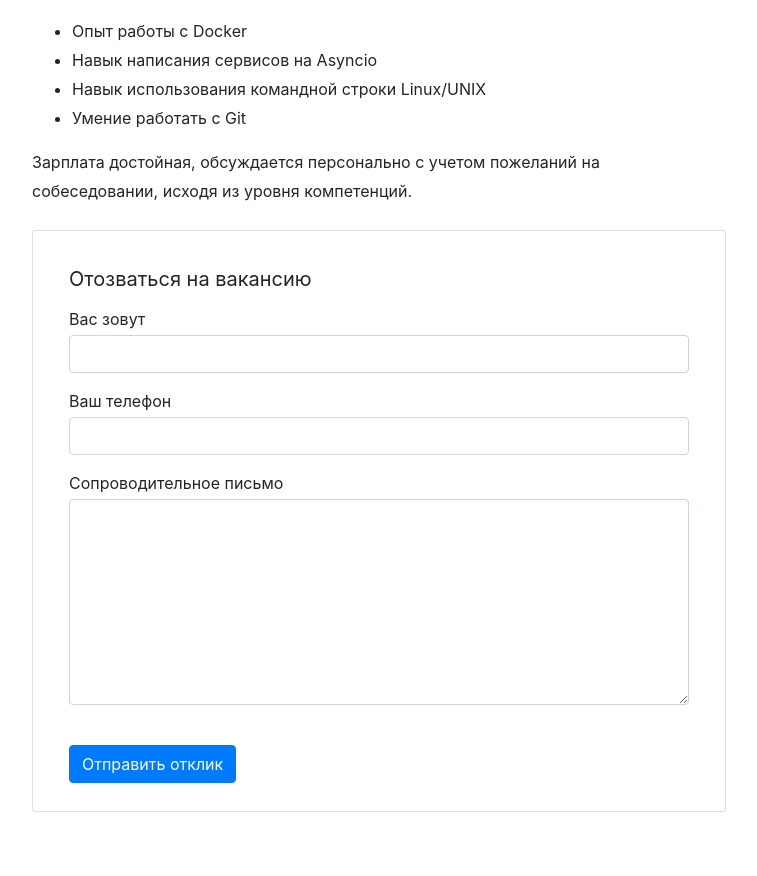
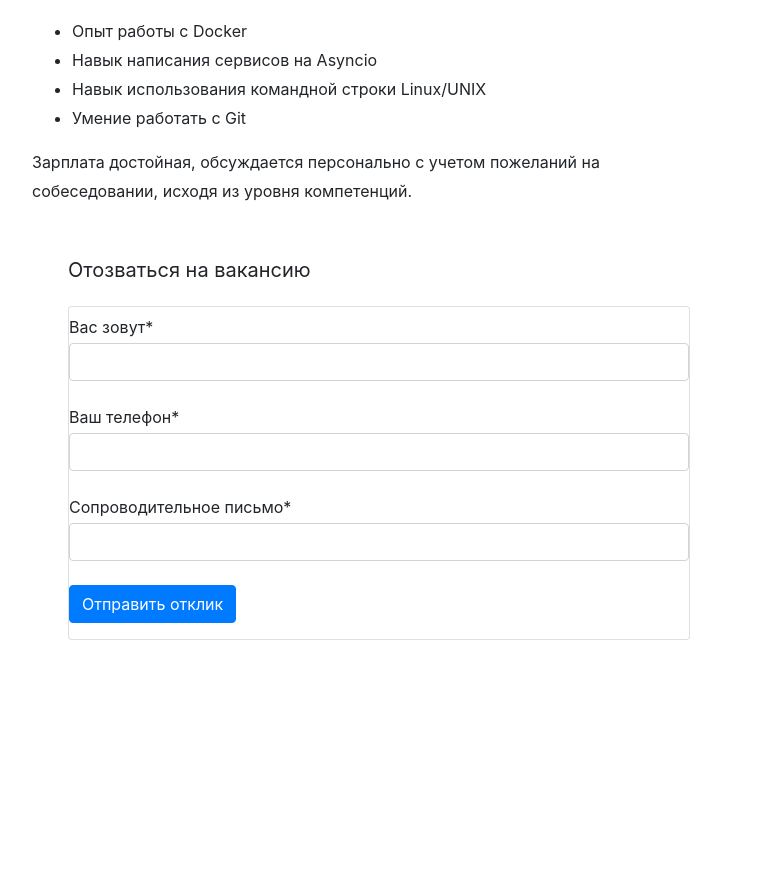
Before and after one commit to Julia-Kh/stepik_vacancies_django_course, a Django app: page /vacancies/1/ in a window 1280 px wide. Shown: the part 906-1782 px from the top of the page, without its empty margins (269-1026 px from the left). After the commit the page ends 1546 px from the top, so only its background shows below. Run offline with Django 3.2, Linux system fonts and the light colour scheme; data comes from the database, SQL or seed files in the repository; some libraries are stand-ins or nearby versions.

Commit message:
Пытаюсь сделать форму отклика на вакансию

```diff
--- a/requirements.txt
+++ b/requirements.txt
@@ -40,3 +40,4 @@ stdlib-list==0.8.0
 toml==0.10.2
 typing-extensions==3.7.4.3
 django-debug-toolbar~=3.2
+django-crispy-forms~=1.10.0
--- a/templates/vacancies/vacancy.html
+++ b/templates/vacancies/vacancy.html
@@ -1,6 +1,7 @@
 {% extends 'vacancies/base.html' %}
 {% load static %}
 {% block container %}
+    {% load crispy_forms_tags %}
 
     <main class="container mt-3 pb-5">
         <div class="row mt-5">
@@ -11,7 +12,8 @@
             </div>
             <div class="col-12 col-lg-8">
                 <section class="pl-3">
-                    <a href="{% url 'company' vacancy.company.id %}"><img src="{{ vacancy.company.logo.url }}" width="130" height="80" alt=""></a>
+                    <a href="{% url 'company' vacancy.company.id %}"><img src="{{ vacancy.company.logo.url }}"
+                                                                          width="130" height="80" alt=""></a>
                     <div class="d-flex align-items-baseline align-content-baseline">
                         <h1 class="h2 mt-4 font-weight-bold">{{ vacancy.title }}</h1>
                         <p class="m-0 pl-3">{{ vacancy.salary_from }} – {{ vacancy.salary_to }} Р</p>
@@ -22,24 +24,12 @@
                     <div style="line-height: 1.8;">
                         {{ vacancy.description|safe }}
                     </div>
-                    <form action="/echo" class="card mt-4 mb-3" enctype="multipart/form-data">
-                        <div class="card-body mx-3">
-                            <p class="h5 mt-3 font-weight-normal">Отозваться на вакансию</p>
-                            <div class="form-group">
-                                <label class="mb-1 mt-2" for="userName">Вас зовут</label>
-                                <input class="form-control" type="text" placeholder="" id="userName">
-                            </div>
-                            <div class="form-group">
-                                <label class="mb-1" for="userPhone">Ваш телефон</label>
-                                <input class="form-control" type="tel" placeholder="" id="userPhone">
-                            </div>
-                            <div class="form-group">
-                                <label class="mb-1" for="userMsg">Сопроводительное письмо</label>
-                                <textarea class="form-control" rows="8" id="userMsg"></textarea>
-                            </div>
-                            <input type="submit" class="btn btn-primary mt-4 mb-2" value="Отправить отклик">
+                    <div class="card-body mx-3">
+                        <p class="h5 mt-3 font-weight-normal">Отозваться на вакансию</p>
+                        <div class="form-group">
+                            {% crispy form %}
                         </div>
-                    </form>
+                    </div>
                 </section>
             </div>
         </div>
--- a/vacancies/forms.py
+++ b/vacancies/forms.py
@@ -4,11 +4,14 @@ from django.contrib.auth.models import User
 from crispy_forms.helper import FormHelper
 from crispy_forms.layout import Submit
 
+from .models import Application
+
 
 class SignUpForm(UserCreationForm):
     username = forms.CharField(min_length=3, label='Логин')
     first_name = forms.CharField(label='Имя')
     last_name = forms.CharField(label='Фамилия')
+
     class Meta:
         model = User
         fields = ('username', 'first_name', 'last_name')
@@ -21,3 +24,23 @@ class SignUpForm(UserCreationForm):
         self.helper.add_input(Submit('submit', 'Зарегистрироваться'))
 
         self.helper.label_class = 'text-muted'
+
+
+class ApplicationForm(forms.Form):
+    username = forms.CharField(label='Вас зовут')
+    phone = forms.CharField(label='Ваш телефон')
+    cover_letter = forms.CharField(label='Сопроводительное письмо')
+
+    class Meta:
+        model = Application
+        fields = ('username', 'phone', 'cover_letter')
+
+    def __init__(self, *args, **kwargs):
+        super().__init__(*args, **kwargs)
+        self.helper = FormHelper()
+        self.helper.form_method = 'POST'
+        self.helper.form_action = 'send_application'
+        self.helper.add_input(Submit('submit', 'Отправить отклик'))
+
+        self.helper.form_class = 'card mt-4 mb-3'
+        self.helper.label_class = 'mb-1 mt-2'
--- a/vacancies/models.py
+++ b/vacancies/models.py
@@ -41,8 +41,8 @@ class Vacancy(models.Model):
 
 
 class Application(models.Model):
-    written_username = models.CharField(max_length=120)
-    written_phone = models.CharField(max_length=120)
-    written_cover_letter = models.TextField()
+    username = models.CharField(max_length=120)
+    phone = models.CharField(max_length=120)
+    cover_letter = models.TextField()
     vacancy = models.ForeignKey(Vacancy, on_delete=models.CASCADE, related_name='applications')
     user = models.ForeignKey(User, on_delete=models.CASCADE, related_name='applications')
--- a/vacancies/views.py
+++ b/vacancies/views.py
@@ -7,6 +7,7 @@ from django.views.generic import TemplateView
 from django.views.generic import CreateView
 
 from .forms import SignUpForm
+from .forms import ApplicationForm
 from .models import Company
 from .models import Specialty
 from .models import Vacancy
@@ -66,6 +67,7 @@ class VacancyView(TemplateView):
         vacancy_id = self.kwargs['vacancy_id']
         instance_of_model = get_object_or_404(Vacancy, id=vacancy_id)
         context['vacancy'] = instance_of_model
+        context['form'] = ApplicationForm
         return context
 
 
```
Also changed, not shown: db.sqlite3, vacancies/migrations/0007_auto_20210125_0453.py (added).
